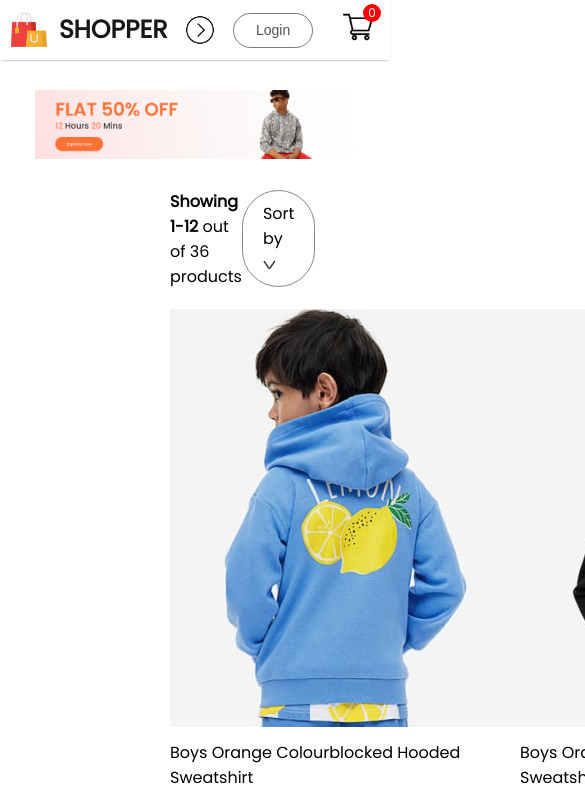
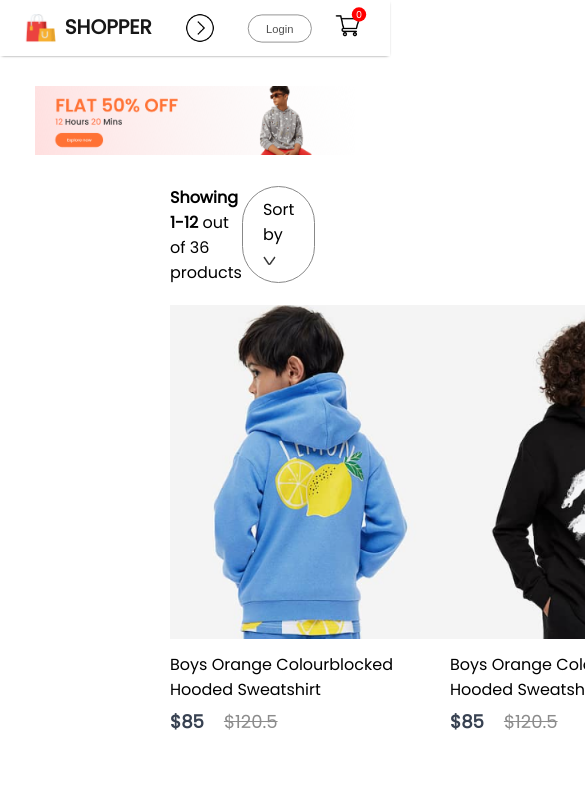
Before and after one commit to Mohanapriya4/frontend, a React (Create React App) app: page /kids in a window 390 px wide. Shown: the top 799 px of the page, 585 px wide, since content can reach past the window. Built offline with nearby package versions, Linux system fonts and the light colour scheme.

Commit message:
Responsive

```diff
--- a/src/Components/Item/Item.css
+++ b/src/Components/Item/Item.css
@@ -1,5 +1,8 @@
 .item{
-    width: 350px;
+    width: 280px;
+}
+.item img{
+    width: 280px;
 }
 .item p{
     margin: 6px 0px;
--- a/src/Components/Navbar/Navbar.css
+++ b/src/Components/Navbar/Navbar.css
@@ -156,3 +156,19 @@
         transform: rotate(90deg);
     }
 }
+@media(max-width:500px){
+    .navbar{
+        padding: 8px 0px;
+        gap: 0;
+    }
+    .nav-logo{
+        transform: scale(0.8);
+    }
+    .nav-menu{
+        height: 70px;
+        top: 50px;
+    }
+    .nav-login-cart{
+        transform: scale(0.8);
+    }
+}
```
